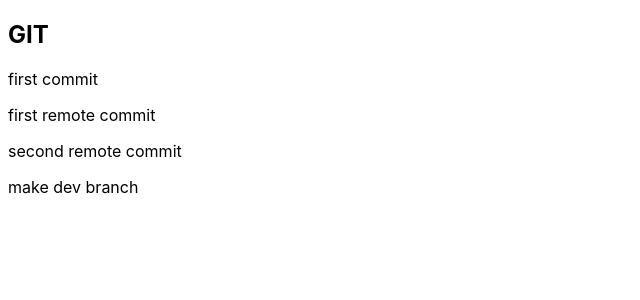
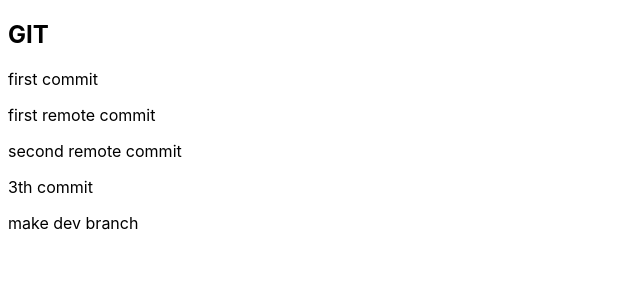
Before and after one commit to zheton90/todolist-01_mikroTasks, a React (Vite) app: page / in a window 1280 px wide. Shown: the top 300 px of the page, without its empty margins (0-640 px from the left). Built offline with nearby package versions, Linux system fonts and the light colour scheme.

Commit message:
dev branch commit 1

```diff
--- a/src/App.tsx
+++ b/src/App.tsx
@@ -12,6 +12,7 @@ function App() {
       <p>first commit</p>
       <p>first remote commit</p>
       <p>second remote commit</p>
+      <p>3th commit</p>
       <p>make dev branch</p>
     </div>
     {/*<div>*/}
```
